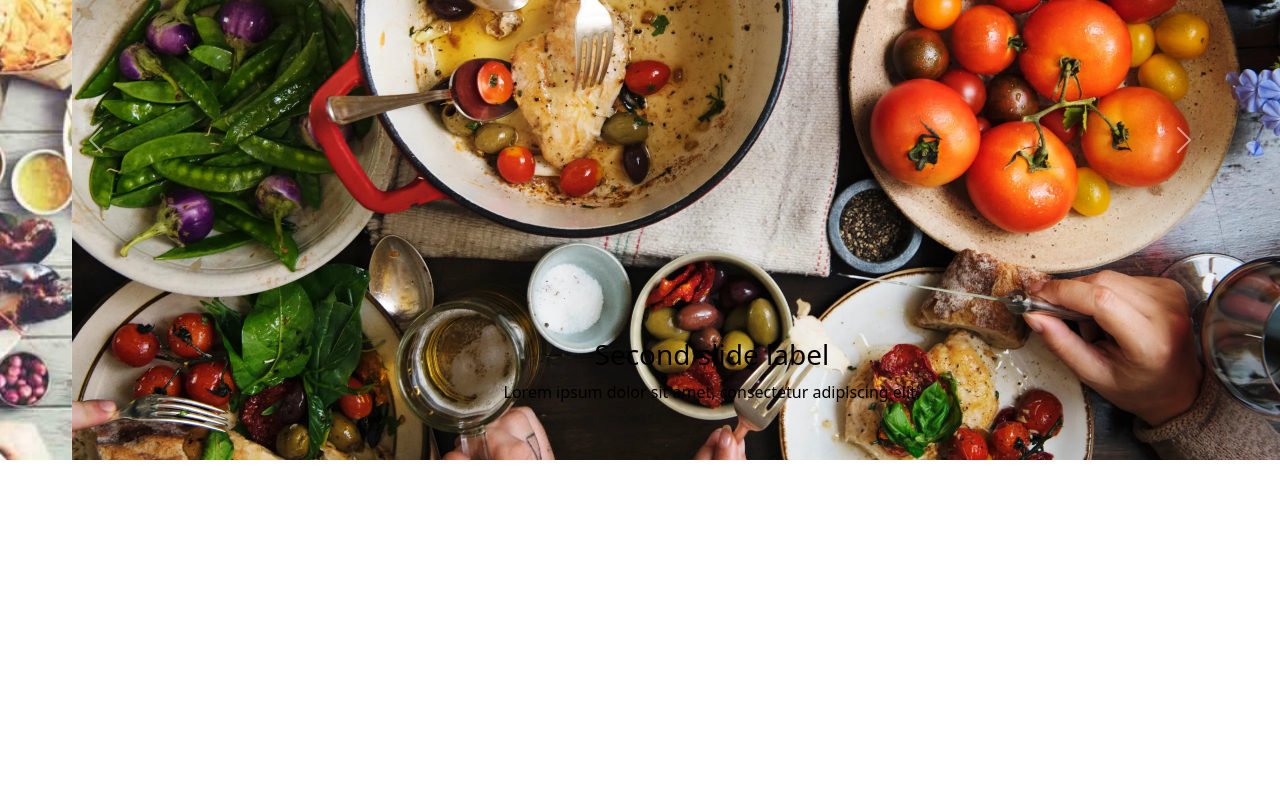
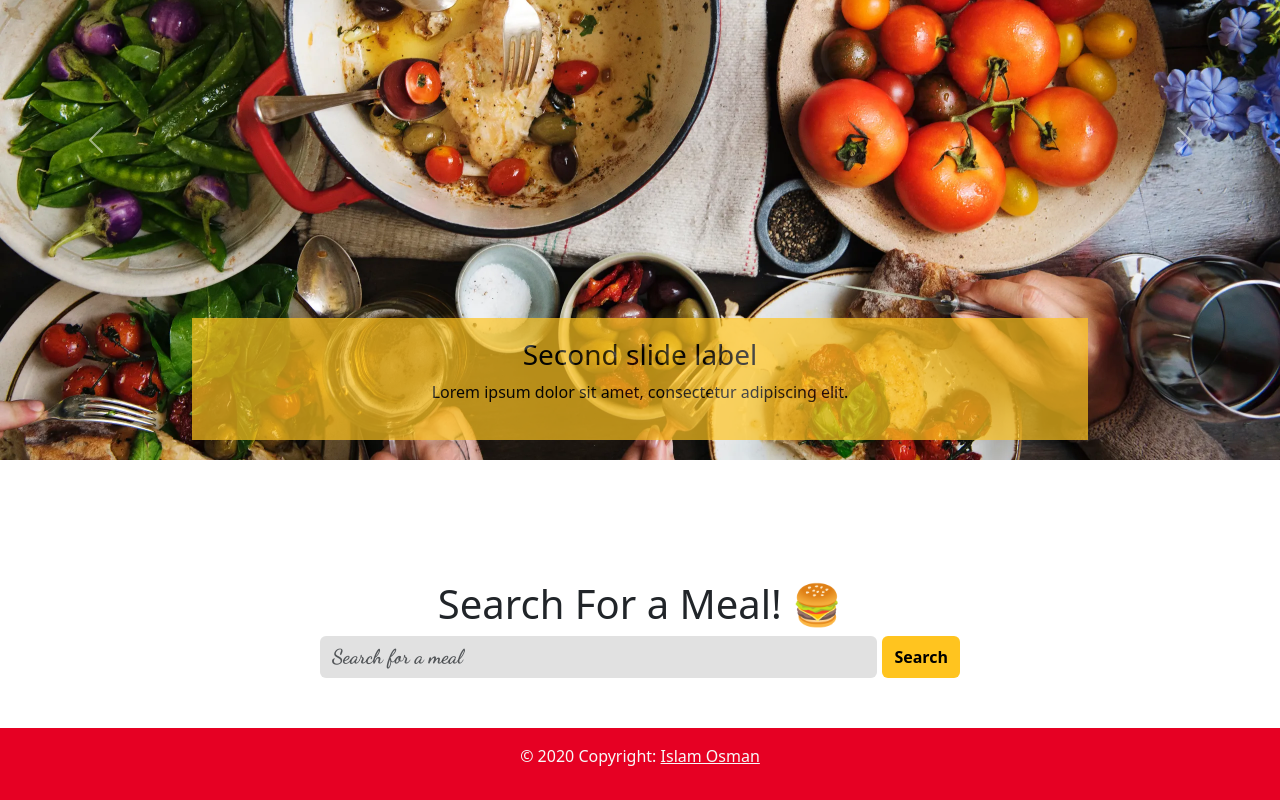
Before and after one commit to IslamAltayeb/foodie, a React (Create React App) app: page / in a window 1280 px wide. Shown: the part 327-1127 px from the top of the page. Before the commit the page ends 907 px from the top, so only its background shows below. Built offline with nearby package versions, Linux system fonts and the light colour scheme.

Commit message:
meal component

```diff
--- a/package.json
+++ b/package.json
@@ -6,10 +6,14 @@
     "@testing-library/jest-dom": "^5.17.0",
     "@testing-library/react": "^13.4.0",
     "@testing-library/user-event": "^13.5.0",
+    "axios": "^1.6.5",
     "react": "^18.2.0",
     "react-bootstrap": "^2.9.2",
     "react-dom": "^18.2.0",
+    "react-icons": "^5.0.1",
+    "react-router-dom": "^6.21.2",
     "react-scripts": "5.0.1",
+    "uuid": "^9.0.1",
     "web-vitals": "^2.1.4"
   },
   "scripts": {
--- a/src/App.css
+++ b/src/App.css
@@ -4,9 +4,16 @@
     box-sizing: border-box;
 }
 
+:root{
+    --first-color: #e60023;
+    --second-color: #e1e1e1;
+    --third-color: #000000;
+    --forth-color: #ffc41f;
+    --main-font: 'Dancing Script', cursive;
+}
+
 .footer{
     bottom: 0;
-    position: absolute;
     width: 100%;
 }
 
@@ -26,3 +33,54 @@
     font-weight: 700;
     color: #fff;
 }
+
+.bk{
+    filter: opacity(70%);
+}
+
+.meal h1{
+    text-align: center;
+}
+
+.form{
+    width: 50%;
+    margin: 0 auto;
+}
+
+.app__input{
+    background-color: var(--second-color);
+    color: var(--third-color);
+    margin-right: 5px;
+    font-size: 20px;
+    font-weight: bold;
+    font-family: var(--main-font);
+    border: none;
+}
+
+.app__input:hover{
+    outline: none;
+    background-color: var(--forth-color);
+    color: #000000;
+    border: none;
+}
+
+.form button{
+    background-color: var(--forth-color);
+    color: var(--third-color);
+    font-weight: bold;
+    border: none;
+}
+
+.form button:hover{
+    background-color: var(--third-color);
+    color: #ffc41f;
+}
+
+.app__recipes{
+    display: flex;
+    flex-flow: wrap row;
+    justify-content: space-around;
+    width: 80%;
+    margin: 0 auto;
+    margin-top: 50px;
+}
--- a/src/App.js
+++ b/src/App.js
@@ -1,14 +1,16 @@
 import './App.css';
 import Header from './components/Header';
 import Slider from './components/Slider';
-// import Footer from './components/Footer';
+import Meals from './components/Meals';
+import Footer from './components/Footer';
 
 function App() {
   return (
     <div className="App">
       <Header />
       <Slider />
-      {/* <Footer /> */}
+      <Meals />
+      <Footer />
     </div>
   );
 }
--- a/src/components/Footer.js
+++ b/src/components/Footer.js
@@ -4,7 +4,7 @@ const Footer = () => {
   return (
     <div>
 <footer className="text-center text-lg-start footer">
-  <div className="text-center p-3 text-light" style={{"background-color": "#e60023"}}>
+  <div className="text-center p-3 text-light" style={{"backgroundColor": "#e60023"}}>
     <p>© 2020 Copyright: <a className="text-light" href="https://mdbootstrap.com/"> Islam Osman</a></p>
   </div>
 </footer>
--- /dev/null
+++ b/src/components/Meals.js
@@ -0,0 +1,83 @@
+import React, { useState } from 'react';
+import Axios from 'axios';
+import { v4 as uuidv4 } from 'uuid';
+import Form from 'react-bootstrap/Form';
+import Button from 'react-bootstrap/Button';
+import Card from 'react-bootstrap/Card';
+
+
+
+
+const Meals = () => {
+  const [query, setQuery] = useState('');
+  const [recipes, setRecipes] = useState([]);
+  const [loading, setLoading] = useState(false);
+
+  const YOUR_APP_ID = '1282ad62';
+  const YOUR_APP_KEY = '77115bfdd999df858e240c31764f92e8';
+
+  const url = `https://api.edamam.com/search?q=${query}&app_id=${YOUR_APP_ID}&app_key=${YOUR_APP_KEY}`;
+
+  const getRecipeInfo = async () => {
+    setLoading(true); // Set loading to true when starting the request
+    try {
+      const result = await Axios.get(url);
+      setRecipes(result.data.hits);
+      console.log(result.data.hits);
+    } catch (error) {
+      console.error('Error fetching data:', error);
+    } finally {
+      setLoading(false); // Set loading to false when the request is completed (success or error)
+    }
+  };
+
+  const onSubmit = (e) => {
+    e.preventDefault();
+    getRecipeInfo();
+  };
+
+  return (
+    <div className='meal'>
+      <h1 onClick={getRecipeInfo}>Search For a Meal! 🍔</h1>
+      <Form className="d-flex form" onSubmit={onSubmit}>
+        <Form.Control
+          className="app__input"
+          type="text"
+          placeholder="Search for a meal"
+          autoComplete="Off"
+          value={query}
+          onChange={(e) => setQuery(e.target.value)}
+        />
+        <Button variant="outline-success" type="submit" value="Search" >Search</Button>
+      </Form>
+
+      {loading && <p>Loading...</p>}
+
+      <div className="app__recipes">
+        {recipes.length > 0 &&
+          recipes.map((recipe) => {
+            if (recipe.recipe) {
+              return (
+                <Card className='d-flex' style={{ width: '18rem' }}
+                  key={uuidv4()}
+                >
+                    <Card.Body>
+                  <Card.Img variant="top"
+                    className="recipeTile__img"
+                    src={recipe.recipe.image}
+                    alt=""
+                  />
+                  <Card.Title className="recipeTile__name"> {recipe.recipe.label}</Card.Title>
+                  <Button variant="primary">See Details</Button>
+                  </Card.Body>
+                </Card>
+              );
+            }
+            return null;
+          })}
+      </div>
+    </div>
+  );
+};
+
+export default Meals;
--- a/src/components/NavBar.js
+++ b/src/components/NavBar.js
@@ -4,7 +4,6 @@ import Form from 'react-bootstrap/Form';
 import Nav from 'react-bootstrap/Nav';
 import Navbar from 'react-bootstrap/Navbar';
 import NavDropdown from 'react-bootstrap/NavDropdown';
-import logo from '../assets/logo.png'
 
 const NavSBar = () => {
   return (
--- a/src/components/Slider.js
+++ b/src/components/Slider.js
@@ -15,21 +15,21 @@ function Slider() {
     <Carousel className='slider' activeIndex={index} onSelect={handleSelect}>
       <Carousel.Item>
        <img src={first} alt="" />
-        <Carousel.Caption style={{'color' : '#000000'}}>
+        <Carousel.Caption className='bk' style={{'color' : '#000000', 'backgroundColor' : '#ffc41f'}}>
           <h3>First slide label</h3>
           <p>Nulla vitae elit libero, a pharetra augue mollis interdum.</p>
         </Carousel.Caption>
       </Carousel.Item>
       <Carousel.Item>
         <img src={second} alt="" />
-        <Carousel.Caption style={{'color' : '#000000'}}>
+        <Carousel.Caption className='bk' style={{'color' : '#000000', 'backgroundColor' : '#ffc41f'}}>
           <h3>Second slide label</h3>
           <p>Lorem ipsum dolor sit amet, consectetur adipiscing elit.</p>
         </Carousel.Caption>
       </Carousel.Item>
       <Carousel.Item>
         <img src={third} alt="" />
-        <Carousel.Caption style={{'color' : '#000000'}}>
+        <Carousel.Caption className='bk' style={{'color' : '#000000', 'backgroundColor' : '#ffc41f'}}>
           <h3>Third slide label</h3>
           <p>Praesent commodo cursus magna, vel scelerisque nisl consectetur.</p>
         </Carousel.Caption>
```
Also changed, not shown: 1 other file (tests, documents, lock files or other folders).
